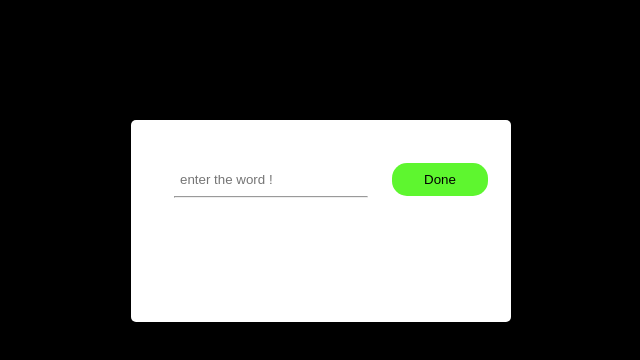
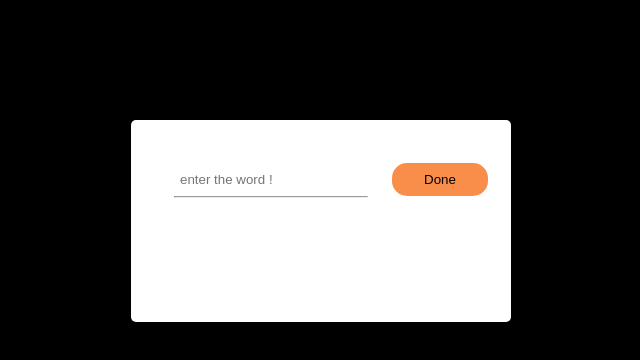
Before and after one commit to vishalbodkhe531/Word-Dictionary, a plain HTML site: page index.html in a window 1280 px wide. Shown: the whole page, without its empty margins (309-949 px from the left). Drawn offline with Linux system fonts and the light colour scheme.

Commit message:
change btn color

```diff
--- a/script.js
+++ b/script.js
@@ -8,12 +8,13 @@ const soundbtn = document.querySelector(".sound");
 form.addEventListener("submit", WordMeaning);
 const url = "https://api.dictionaryapi.dev/api/v2/entries/en";
 
+
 // if(input.value.match(/^[A-Za-z]+$/)){
     async function WordMeaning(e) {
         e.preventDefault();
         try {
             const WordData = await fetch(`${url}/${input.value}`);
-        const wordObj = await WordData.json();
+            const wordObj = await WordData.json();
         WordHeading.innerHTML = (wordObj[0].word).toLocaleLowerCase()
         Definitions.innerHTML = (wordObj[0].meanings[0].definitions[0].definition || "error");
         example.classList.add("example");
@@ -23,15 +24,11 @@ const url = "https://api.dictionaryapi.dev/api/v2/entries/en";
         soundbtn.innerHTML = (`<i class="fa-solid fa-volume-high"></i>`);
         let speech = new SpeechSynthesisUtterance();
         soundbtn.addEventListener("click", () => {
-            // speech.text = document.querySelector("WordHeading").value;
             speech.text = WordHeading.innerHTML;
-            // speech.text =  Definitions.innerHTML;
             window.speechSynthesis.speak(speech);
         });
         } catch (error) {
             WordHeading.innerHTML = "I don't know"
+            wordObj;
         }
     }
-// }else{
-//     prompt("hey")
-// }
--- a/style.css
+++ b/style.css
@@ -43,7 +43,7 @@ hr{
 }
 
 .search  #btn{
-    background-color: #40f508d6;
+    background-color: #f98e4b;
     padding: 9px;
     border-radius: 15px;
     background-color: none;
```
